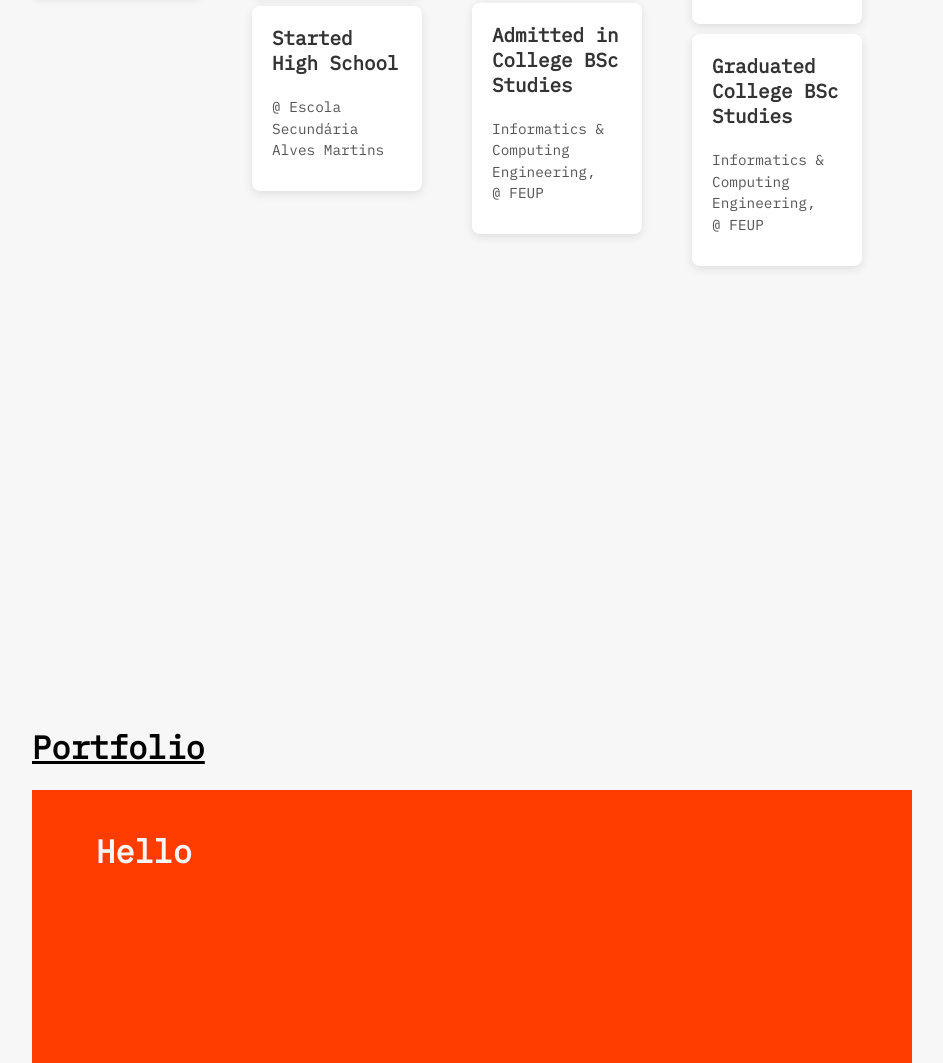
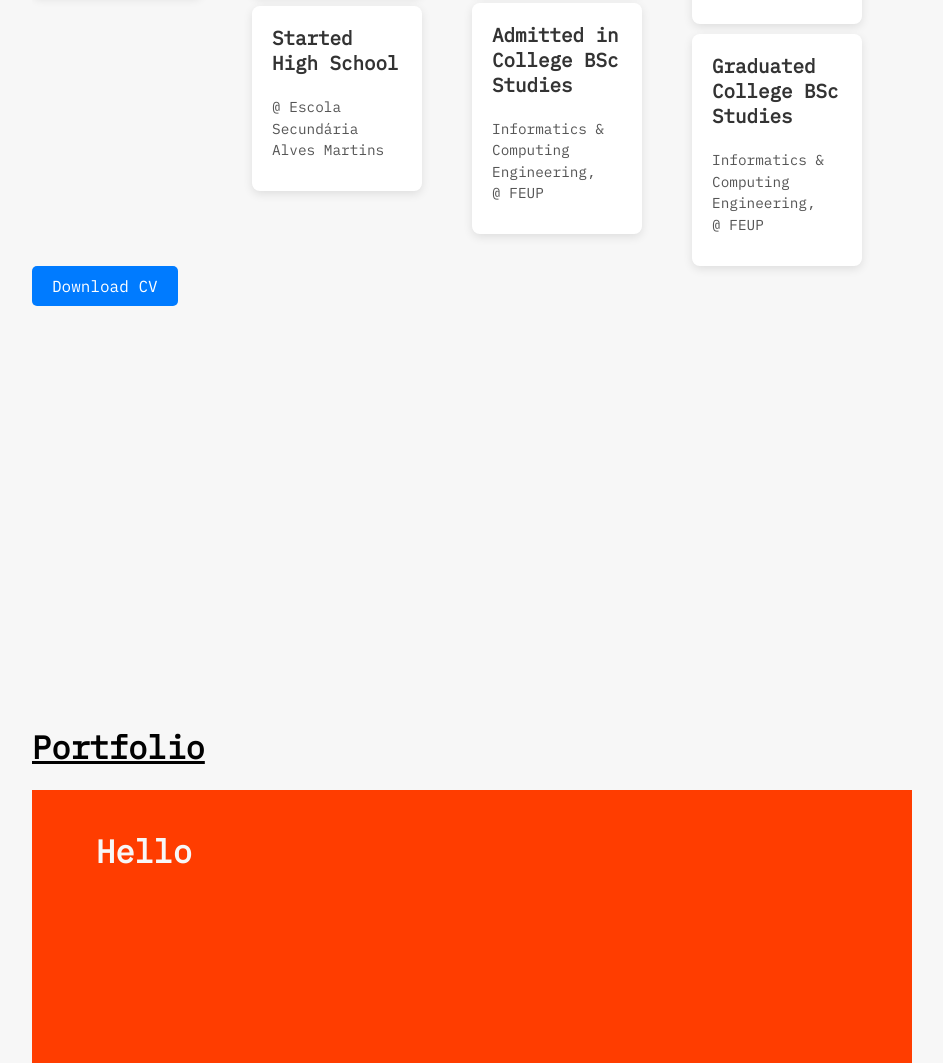
Before and after one commit to jmffelisberto/Showroom, a website: page index.html in a window 1280 px wide. Shown: the part 1286-2349 px from the top of the page, without its empty margins (268-1211 px from the left). Drawn offline with Linux system fonts and the light colour scheme; a web font is replaced by a local one.

Commit message:
adding cv download

```diff
--- a/css/styles.css
+++ b/css/styles.css
@@ -335,3 +335,22 @@ h2 {
 .hidden-link:hover {
   color: blue; /* Change text color on hover */
 }
+
+/* Download button */
+.download-button {
+  position: absolute;
+  padding: 10px 20px;
+  font-size: 16px;
+  color: #fff;
+  background-color: #007bff;
+  border: none;
+  border-radius: 5px;
+  text-align: center;
+  text-decoration: none;
+  cursor: pointer;
+  transition: background-color 0.3s ease;
+}
+
+.download-button:hover {
+  background-color: #0056b3;
+}
--- a/index.html
+++ b/index.html
@@ -85,6 +85,7 @@
               </div>
             </li>
           </ul>
+          <a href="docs/cv.pdf" download="josefelisberto_jul24_CV.pdf" class="download-button">Download CV</a>
         </section>
       </div>
 
```
